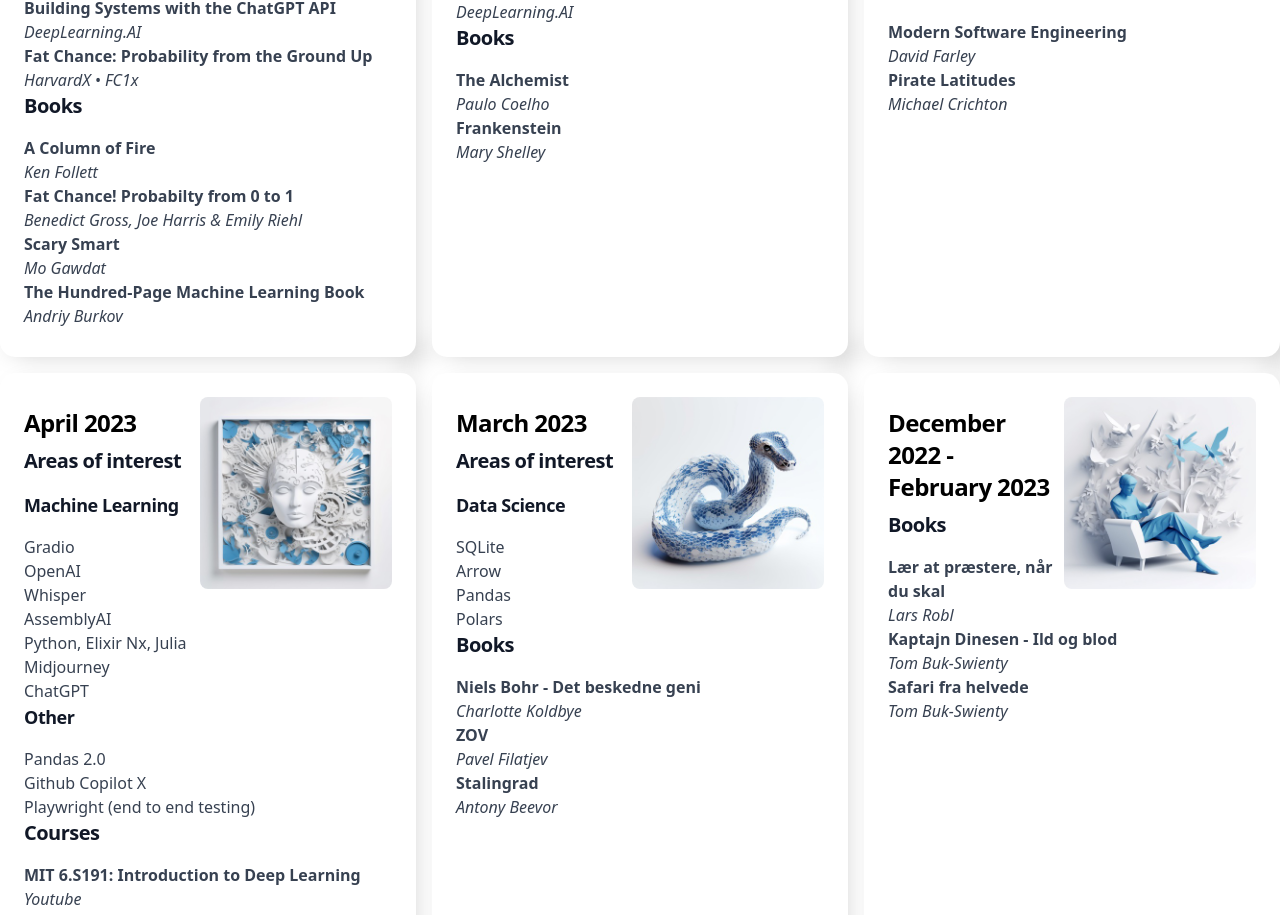
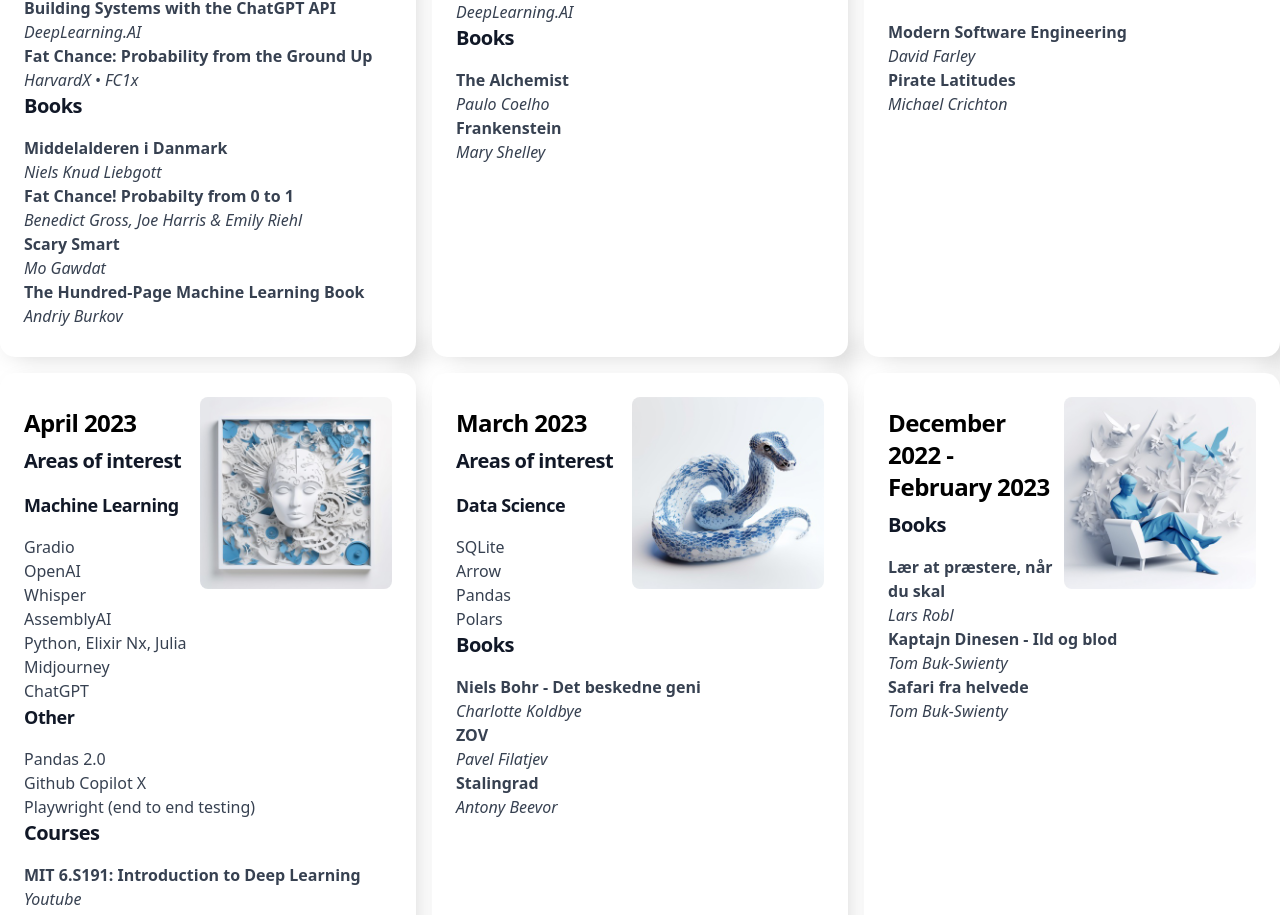
Before and after one commit to ringling/nuxt_ringling_info, a Nuxt app: page /now in a window 1280 px wide. Shown: the part 888-1803 px from the top of the page. Built offline with nearby package versions, Linux system fonts and the light colour scheme.

Commit message:
Book added

```diff
--- a/pages/now.vue
+++ b/pages/now.vue
@@ -69,7 +69,8 @@
 
           <h3>Books</h3>
           <ul>
-            <li class="grid grid-cols-1"> <b>A Column of Fire</b> <em class="whitespace-nowrap">Ken Follett</em> </li>
+            <li class="grid grid-cols-1"> <b>Middelalderen i Danmark</b> <em class="whitespace-nowrap">Niels Knud Liebgott</em> </li>
+            <!-- <li class="grid grid-cols-1"> <b>A Column of Fire</b> <em class="whitespace-nowrap">Ken Follett</em> </li> -->
             <li class="grid grid-cols-1"> <b>Fat Chance! Probabilty from 0 to 1</b> <em class="whitespace-nowrap">Benedict Gross, Joe Harris & Emily Riehl</em></li>
             <li class="grid grid-cols-1"> <b>Scary Smart</b> <em class="whitespace-nowrap">Mo Gawdat</em></li>
             <li class="grid grid-cols-1"> <b>The Hundred-Page Machine Learning Book</b> <em class="whitespace-nowrap">Andriy Burkov</em> </li>
```
